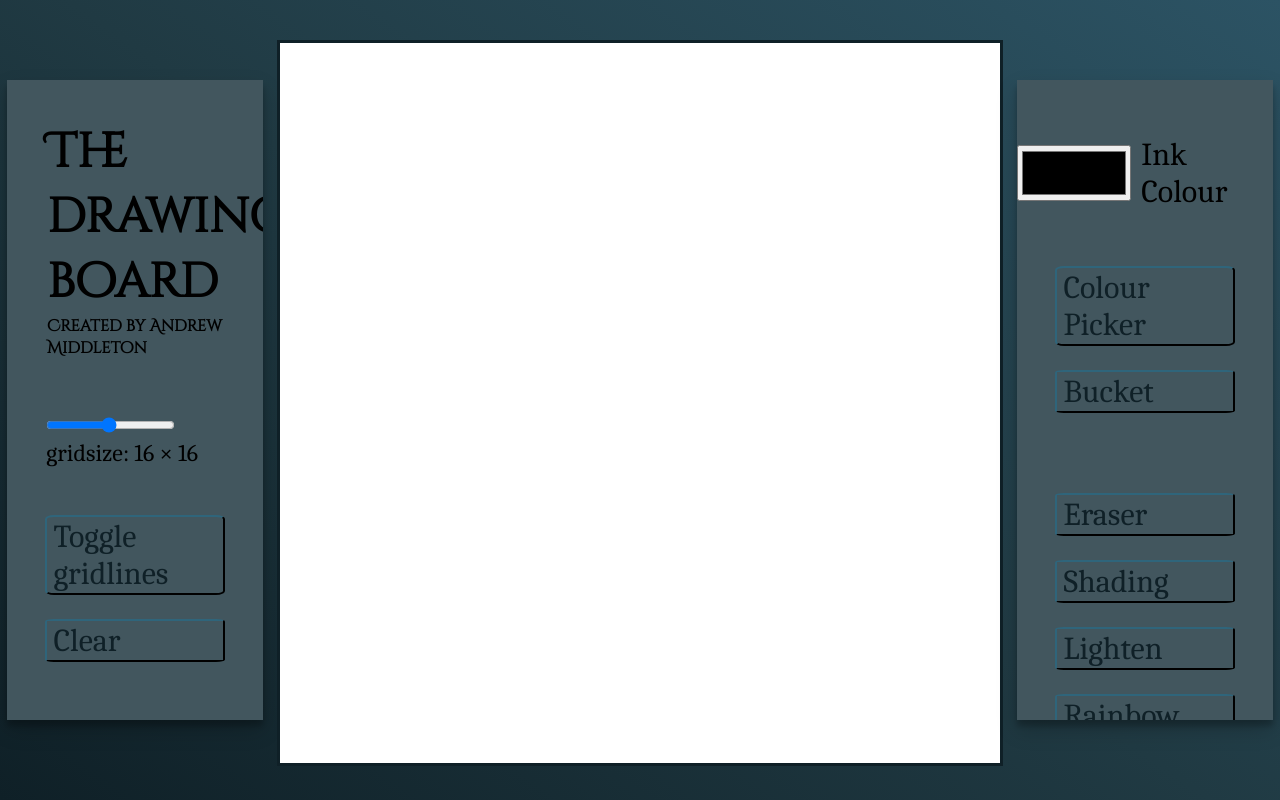
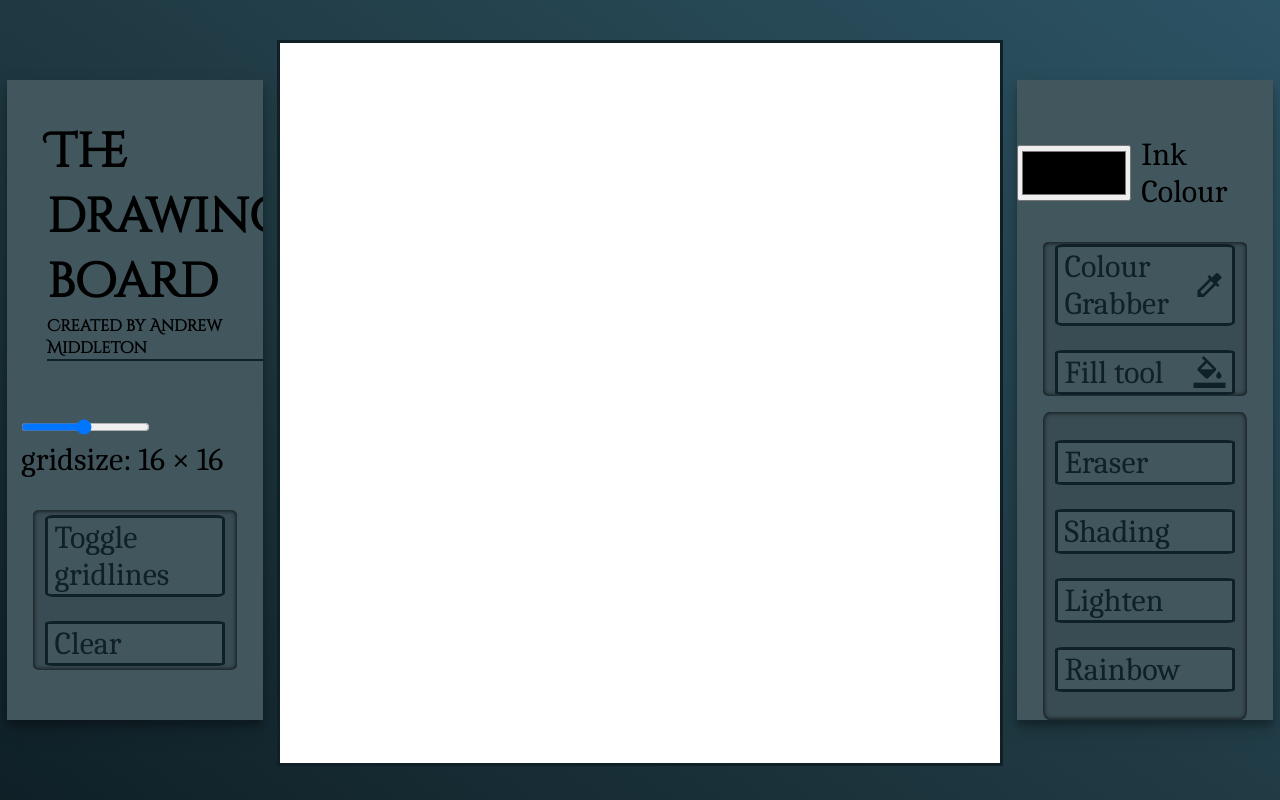
Before and after one commit to almidds/sketchpad, a plain HTML site: page index.html in a window 1280 px wide. Drawn offline with Linux system fonts and the light colour scheme.

Commit message:
updated UI

```diff
--- a/index.html
+++ b/index.html
@@ -1,14 +1,18 @@
 <html>
     <link href="https://fonts.googleapis.com/css2?family=Caladea&family=Cinzel+Decorative&display=swap" rel="stylesheet">
+
+
     <head>
         <title>Sketch Pad</title>
         <script src="script.js" defer></script>
         <link rel="stylesheet" href="style.css">
         <link rel="shortcut icon" href="./pencil-icon.png?">
+        <link href="https://fonts.googleapis.com/icon?family=Material+Icons" rel="stylesheet">
 
     </head>
 
     <body draggable="false">
+
         <!--Colour controls--------------------------------------------------------->
         <section class="controls">
             <h1 class="title">The drawing board</h1>
@@ -17,8 +21,10 @@
                 <input type="range" min="1" max="32" value="16" class="size">
                 <p class="sizeText">gridsize</p>
             </div>
+            <div class="buttonHolder" id="holder2">
                 <button class="gridlines">Toggle gridlines</button>
                 <button class="clear">Clear</button>
+            </div>
 
         </section>
         <!--Grid--------------------------------------------------------->
@@ -31,13 +37,27 @@
                 <input type="color" class="colourSelector">
                 <p>Ink Colour</p>
             </div>
-            <button class="colour-picker">Colour Picker</button>
-            <button class="fill">Bucket</button>
 
+            <div class="buttonHolder" id="holder2">
+                <button class="colour-picker" id="buttonWithImage">
+                    Colour Grabber
+                    <i class="material-icons" style="font-size:4vh;">
+                        colorize
+                    </i>
+                </button>
+                <button class="fill" id="buttonWithImage">
+                    Fill tool
+                    <i class="material-icons" style="font-size:4vh;">
+                        format_color_fill
+                    </i>
+                </button>
+            </div>
+            <div class="buttonHolder" id="holder1">
                 <button class="eraser">Eraser</button>
                 <button class="darken">Shading</button>
                 <button class="lighten">Lighten</button>
                 <button class="rainbow">Rainbow</button>
+            </div>
         </section>
     </body>
 </html>
--- a/style.css
+++ b/style.css
@@ -12,6 +12,45 @@ body{
     font-size: 4vmin;
     background: linear-gradient(35deg, #0f2027, #203a43, #2c5364);
     background-attachment: fixed;
+}
+#buttonWithImage{
+    display: flex;
+    flex-direction: row;
+    justify-content: flex-start;
+    align-items: center;
+}
+.buttonHolder#holder1{
+    height: 50%;
+    margin-top: 2vh;
+}
+.buttonHolder#holder2{
+
+    height: 25%;
+    margin-top: 0;
+
+}
+.colour-picker{
+    margin-top: 0%;
+}
+.gridlines{
+    margin-top: 0%;
+}
+.buttonHolder{
+    display: flex;
+    flex-direction: column;
+    border-radius: 3%;
+    box-shadow: inset 0px 0px 4px 1px rgba(0,0,0,0.7);
+    background-color: #394c53;
+    justify-content: center;
+    align-items: center;
+    width: 80%;
+}
+.eraser{
+    margin-top: 0;
+}
+
+i{
+    margin-left: auto;
 }
 .grid{
     display: grid;
@@ -49,23 +88,23 @@ body{
     box-shadow: 0 10px 20px rgba(0,0,0,0.19), 0 6px 6px rgba(0,0,0,0.23);box-shadow: 5px;
 }
 button{
+    width: 87.5%;
     text-align: start;
     font-family: "Caladea";
-    width: 70%;
     font-size: 4vmin;
     margin-top: 3vh;
     background-color: #42565e;
     border-color: #0f2027;
     border-radius: 5%;
+    border-style: solid;
     color: #0f2027;
+    border-width: 3px;
 }
 button:hover{
     background-color: #384950;
     color: #091318;
 }
-.eraser{
-    margin-top: 10vh;
-}
+
 input[type=text]{
     width: 10vmin;
     height: 6vmin;
@@ -85,7 +124,7 @@ input[type=color]{
     align-items:flex-start;
 }
 .sizeText{
-    font-size: 3vmin;
+    font-size: 4vmin;
     margin-top: 0.5vh;
     margin-left: -2vw;
 }
@@ -108,8 +147,12 @@ h3{
     margin-left: 5vh;
     text-align: left;
     margin-bottom: 7vh;
+    border-bottom: solid;
+    border-width: 2px;
+    border-color: #0f2027;
 }
 .selected{
     background-color: #384950;
     color: #091318;
+    box-shadow: inset 0px 0px 2px 1px rgba(0,0,0,0.7);
 }
```
Lines whose indentation alone changed are shown as unchanged.
